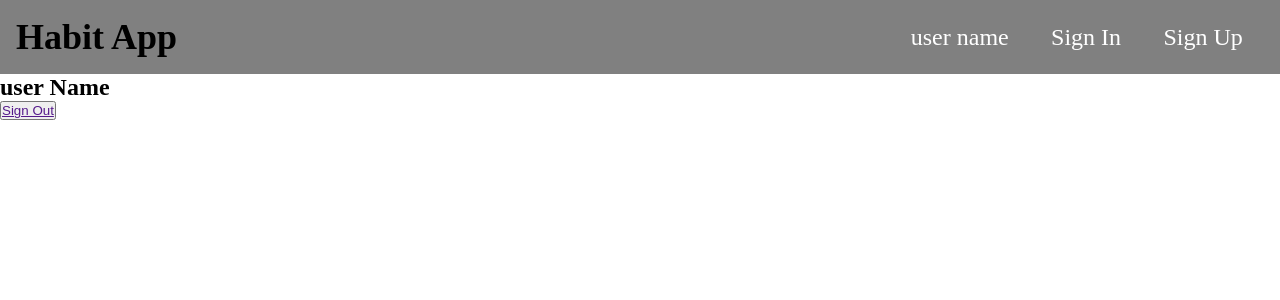
After one commit to alwaystusharswami/habit_coding_ninja_skill, a Node server app: page /user/profile in a window 1280 px wide. The commit adds this page. Shown: the top 300 px of the page. Run offline with Node 20, Linux system fonts and the light colour scheme; some libraries are stand-ins or nearby versions.

Commit message:
profile page include

```diff
--- a/controller/user.js
+++ b/controller/user.js
@@ -1,4 +1,7 @@
 const User = require("../models/userSchema");
+module.exports.profile = (req, res) => {
+  return res.render("profile");
+};
 module.exports.signUp = (req, res) => {
   return res.render("signup");
 };
@@ -13,6 +16,6 @@ module.exports.createUser = async (req, res) => {
   return res.redirect("/user/signin");
 };
 module.exports.createSession = (req, res) => {
-  console.log(req.isAuthenticated())
+  console.log(req.isAuthenticated());
   return res.redirect("/");
 };
--- a/routes/user.js
+++ b/routes/user.js
@@ -5,10 +5,11 @@ const passport = require("passport");
 
 router.get("/signup", userController.signUp);
 router.get("/signin", userController.signIn);
+router.get("/profile", userController.profile);
 router.post("/create", userController.createUser);
 router.post(
   "/createSession",
-  passport.authenticate('local',{failureRedirect:'/user/signin'}),
+  passport.authenticate("local", { failureRedirect: "/user/signin" }),
   userController.createSession
 );
 
--- a/views/_navbar.ejs
+++ b/views/_navbar.ejs
@@ -3,6 +3,7 @@
   <div><h1>Habit App</h1></div>
   <div class="list">
     <ul>
+      <li><a href="/user/profile">user name</a></li>
       <li><a href="/user/signin">Sign In</a></li>
       <li><a href="/user/signup">Sign Up</a></li>
     </ul>
--- /dev/null
+++ b/views/profile.ejs
@@ -0,0 +1,6 @@
+<section id="profile">
+  <div>
+    <h1>user Name</h1>
+    <button><a href="">Sign Out</a></button>
+  </div>
+</section>
```
